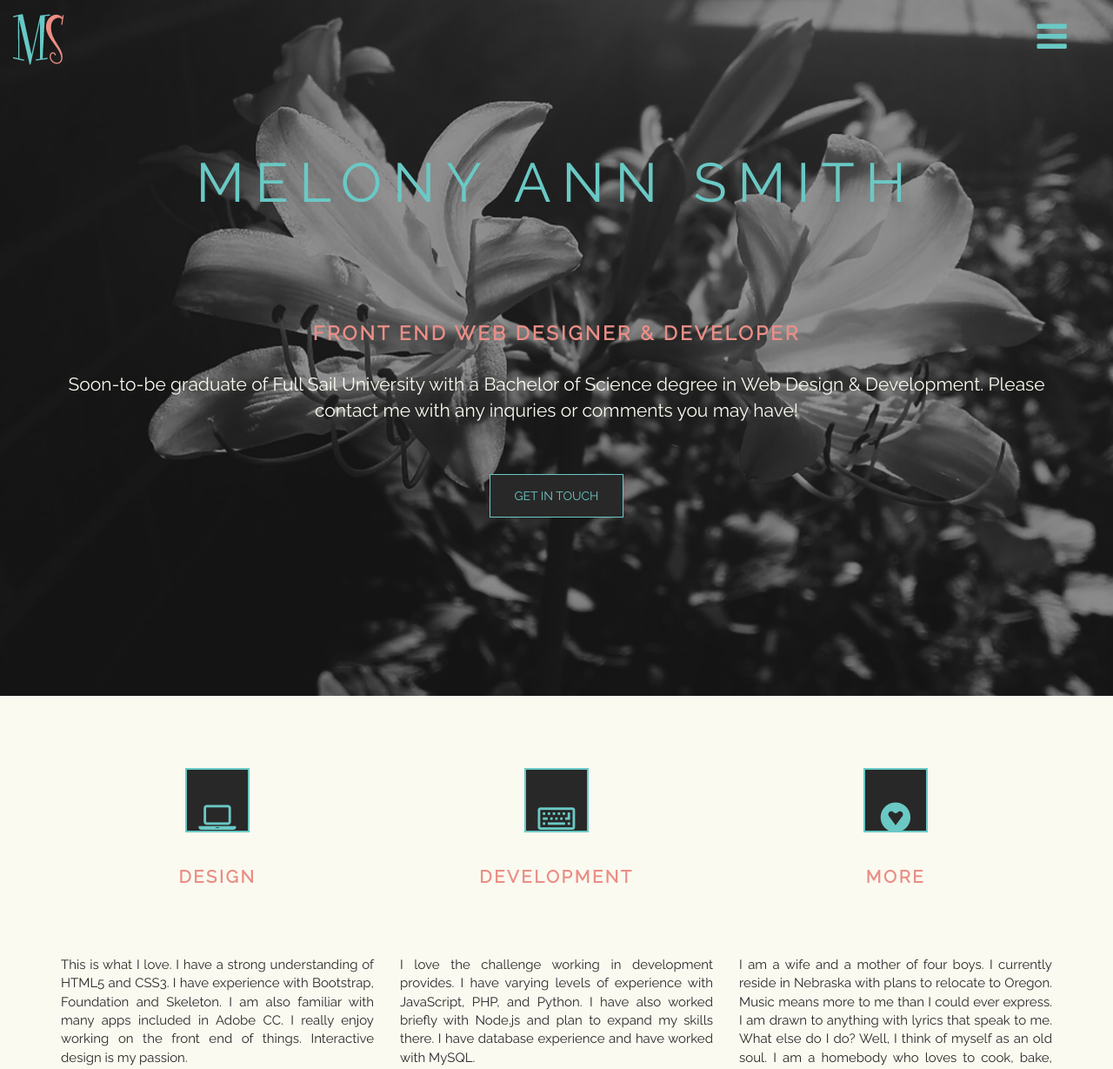
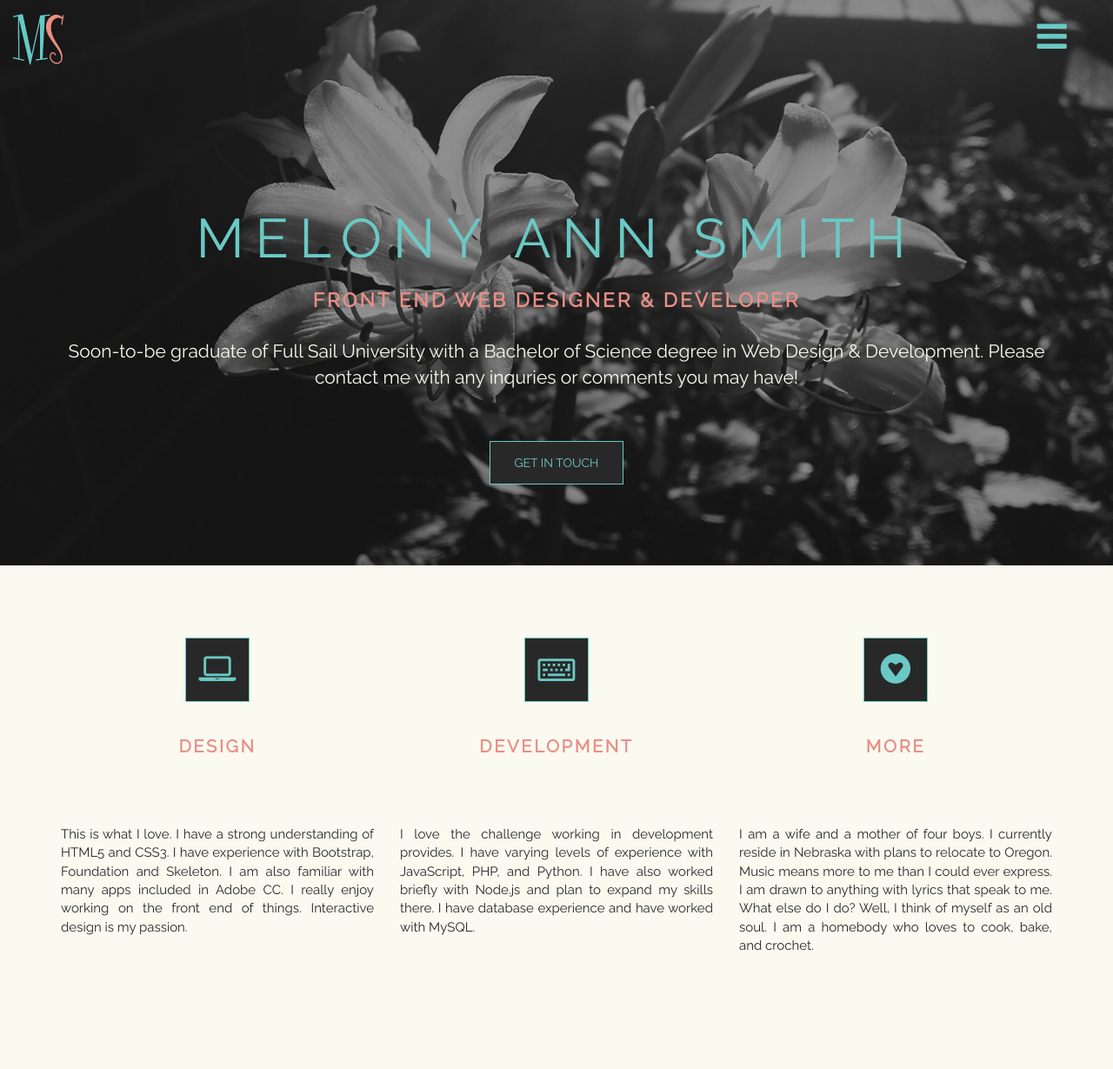
Before and after one commit to melonysmith/msportfolio, a PHP site: page / in a window 1280 px wide. Shown: the top 1229 px of the page at 87% size. Run offline with PHP 8.4, Linux system fonts and the light colour scheme; data that the repository does not hold is empty; some libraries are stand-ins or nearby versions.

Commit message:
Fixes
CSS, px to em & %, named: V1: Launch

```diff
--- a/css/style.css
+++ b/css/style.css
@@ -17,7 +17,7 @@ body {
 h1 {
   margin-top: 0;
   text-transform: uppercase;
-  margin-bottom: 2.000em;
+  margin-bottom: 0.375em;
   font-size: 2.500em;
   color: #6ac9c5;
   letter-spacing: 0.200em;
@@ -182,6 +182,7 @@ a:focus {
   text-align: center;
   position: relative;
   background: url('../img/bg.jpg');
+  max-height: 65em;
   background-position: center center;
   background-repeat: no-repeat;
   background-size: cover;
@@ -202,7 +203,7 @@ a:focus {
 }
 
 .jumbotron .container {
-  margin-top: 10%;
+  margin-top: 15%;
 }
 
 /* header info */
@@ -236,13 +237,13 @@ a:focus {
 }
 
 .service-item .icon {
-  border: 2px #6AC9C5 solid;
+  border: 0.133em #6AC9C5 solid;
 }
 
 .service-item .icon i {
-  line-height: 110px;
+  line-height: 1.750em;
   color: #6AC9C5;
-  font-size: 4em;
+  font-size: 4.000em;
 }
 
 .service-item .icon:hover {
@@ -462,8 +463,8 @@ ul.social-icons > li > a:hover {
   }
 }
 
-@media screen and (max-width: 799px) and (min-width: 615px) {
+@media screen and (max-width: 799px) {
   .jumbotron .container {
-    margin-top: 35%;
+    margin-top: 4.5em;
   }
 }
--- a/index.php
+++ b/index.php
@@ -294,6 +294,7 @@
 						<div class='col-md-8'>
 							<p>Original Content &copy; 2017
 								<a href='http://melonysmith.net'>MelonySmith.net</a>
+                V 1.0: Launch
 							</p>
 						</div>
 						<!-- footer: social media -->
```
